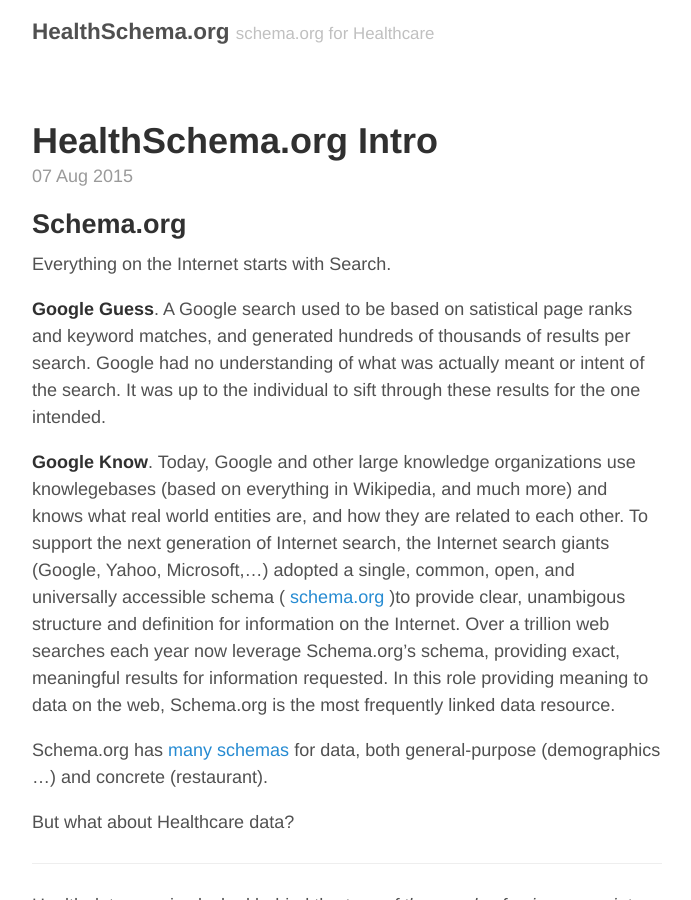
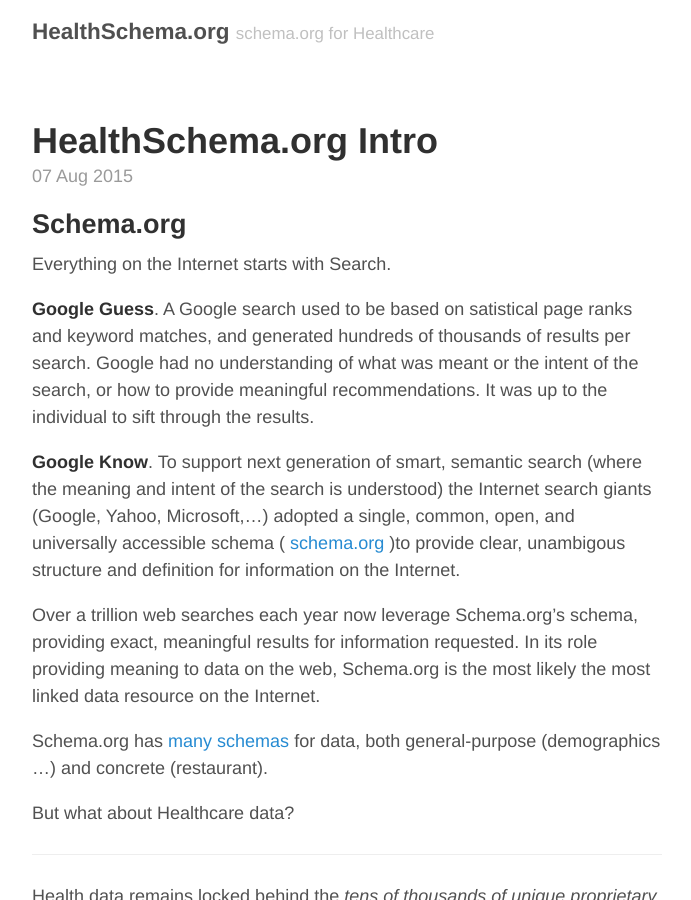
Before and after one commit to healthschema/healthschema.github.io, a Jekyll site: the page built from _posts/2015-08-07-hello-schema-org.md, in a window 1280 px wide and 900 px high. Shown: the whole window, without its empty margins (293-984 px from the left). Built offline with Jekyll 4.4.1, drawn with Linux system fonts in a browser that asks for light colours.

Commit message:
intro schema.org update

```diff
--- a/_posts/2015-08-07-hello-schema-org.md
+++ b/_posts/2015-08-07-hello-schema-org.md
@@ -9,9 +9,12 @@
 
 Everything on the Internet starts with Search.
 
-**Google Guess**. A Google search used to be based on satistical page ranks and keyword matches, and generated hundreds of thousands of results per search. Google had no understanding of what was actually meant or intent of the search. It was up to the individual to sift through these results for the one intended.
+**Google Guess**. A Google search used to be based on satistical page ranks and keyword matches, and generated hundreds of thousands of results per search. Google had no understanding of what was  meant or the intent of the search, or how to provide meaningful recommendations. It was up to the individual to sift through the results.
 
-**Google Know**. Today, Google and other large knowledge organizations use knowlegebases (based on everything in Wikipedia, and much more) and knows what real world  entities are, and how they are related to each other. To support the next generation of Internet search, the Internet search giants (Google, Yahoo, Microsoft,...) adopted a single, common, open, and universally accessible schema ( [schema.org](http://schema.org/) )to provide clear, unambigous structure and definition for information on the Internet.  Over a trillion web searches each year now leverage Schema.org's schema, providing exact, meaningful results for information requested.  In this role providing meaning to data on the web, Schema.org is the most frequently linked data resource.
+**Google Know**. To support next generation of smart, semantic search (where the meaning and intent of the search is understood) the Internet search giants (Google, Yahoo, Microsoft,...) adopted a single, common, open, and universally accessible schema ( [schema.org](http://schema.org/) )to provide clear, unambigous structure and definition for information on the Internet.
+
+Over a trillion web searches each year now leverage Schema.org's schema, providing exact, meaningful results for information requested.  In its role providing meaning to data on the web, Schema.org is the most likely the most linked data resource on the Internet.
+
 
 Schema.org has [many schemas](http://schema.org/docs/schemas.html) for data, both general-purpose (demographics ...) and concrete (restaurant).
 
```
